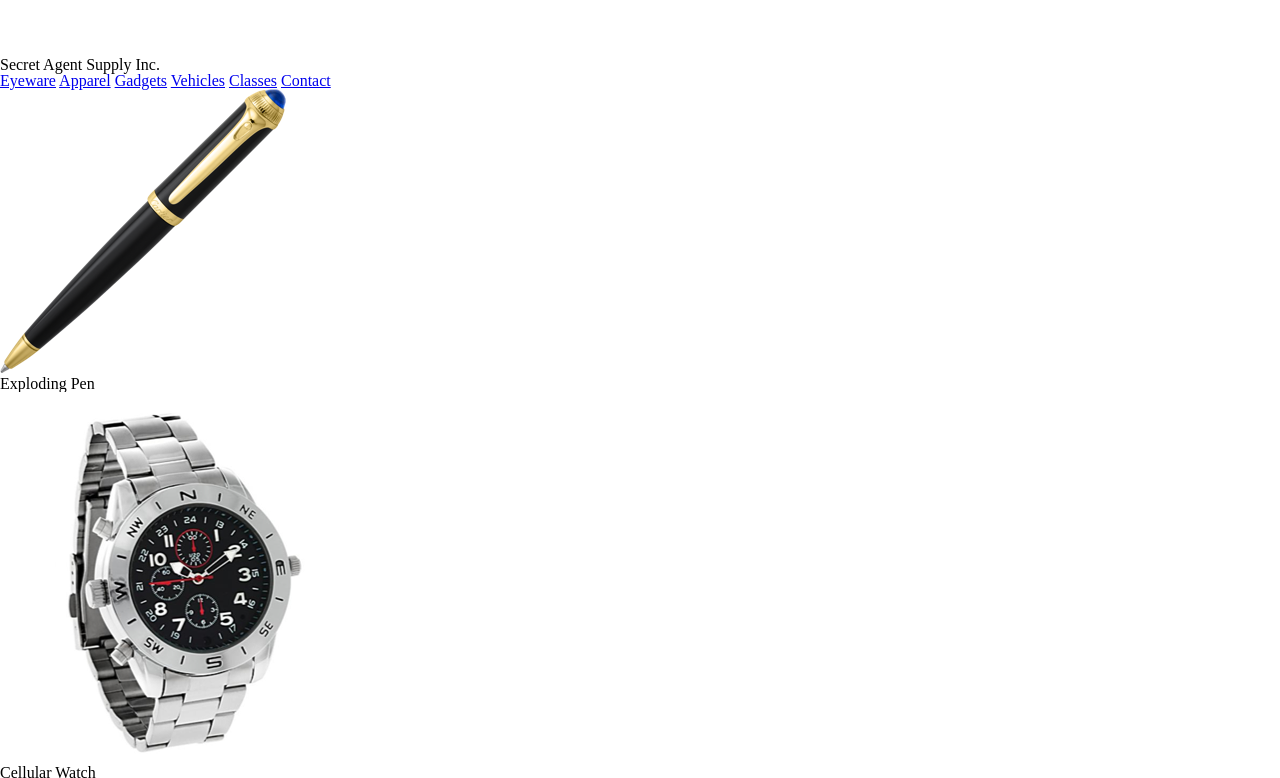
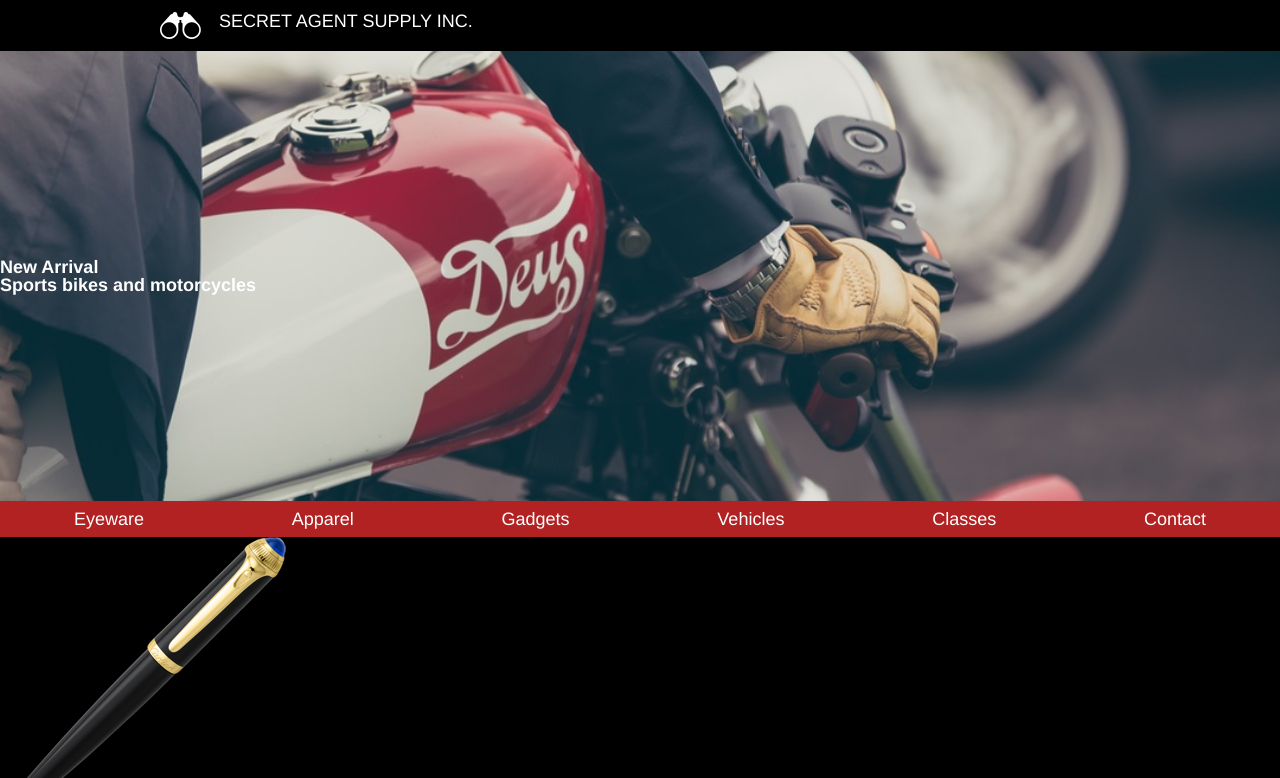
Before and after one commit to BrewsNGrams/SecretAgentSupply, a plain HTML site: page index.html in a window 1280 px wide. Shown: the top 778 px of the page. Drawn offline with Linux system fonts and the light colour scheme.

Commit message:
Nav bar, new arrival banner (-blackbox) and header done.

```diff
--- a/index.html
+++ b/index.html
@@ -6,23 +6,24 @@
     <link rel="stylesheet" type="text/css" href="resources/css/reset.css">
     <link rel="stylesheet" type="text/css" href="resources/css/style.css">
   </head>
-  <body>
-    <header>
+  <body class="container">
+    <header class="container">
       <img src="resources\imgs\logo.png" alt="">
       <h1>Secret Agent Supply Inc.</h1>
     </header>
 
     <main>
 
-      <div class="new_arrival_banner">
+      <div class="new_arrival_banner container">
 
         <div class="new_arrival_box">
-
+          <h2>New Arrival</h2>
+          <p>Sports bikes and motorcycles</p>
         </div>
 
       </div>
 
-      <nav>
+      <nav class="container">
         <a href="#">Eyeware</a>
         <a href="#">Apparel</a>
         <a href="#">Gadgets</a>
@@ -45,7 +46,7 @@
         </div>
 
         <div class="glasses">
-          <img src="resources\imgs\watch.png" alt="">
+          <img src="resources\imgs\glasses.png" alt="">
           <h2>Thermal Glasses</h2>
         </div>
 
--- a/resources/css/style.css
+++ b/resources/css/style.css
@@ -0,0 +1,60 @@
+html {
+  font-family: helvetica, sans-serif;
+  font-size: 18px;
+  background-color: black;
+  font-weight: bold;
+  color: white;
+}
+
+.container {
+  display: flex;
+}
+
+body {
+  flex-direction: column;
+}
+
+header {
+  align-self: center;
+  justify-content: flex-start;
+  text-align: left;
+  width: 960px;
+  padding: 0.66rem 0.5rem;
+}
+
+header img {
+  height: 1.5rem;
+  padding-right: 1rem;
+}
+
+h1 {
+  color: white;
+  font-size: 1rem;
+  text-transform: uppercase;
+  font-weight: normal;
+}
+
+.new_arrival_banner {
+  justify-content: flex-start;
+  align-items: center;
+  height: 25rem;
+  background-image: url(../../resources/imgs/moto.jpeg);
+  background-position: center;
+  background-size: cover;
+}
+
+nav {
+  justify-content: space-around;
+  align-items: center;
+  background-color: firebrick;
+  height: 2rem;
+  width: 100%;
+}
+
+a {
+  color: white;
+  text-decoration: none;
+  font-weight: normal;
+  padding-top: 0.75rem;
+  padding-bottom: 0.75rem;
+}
```
